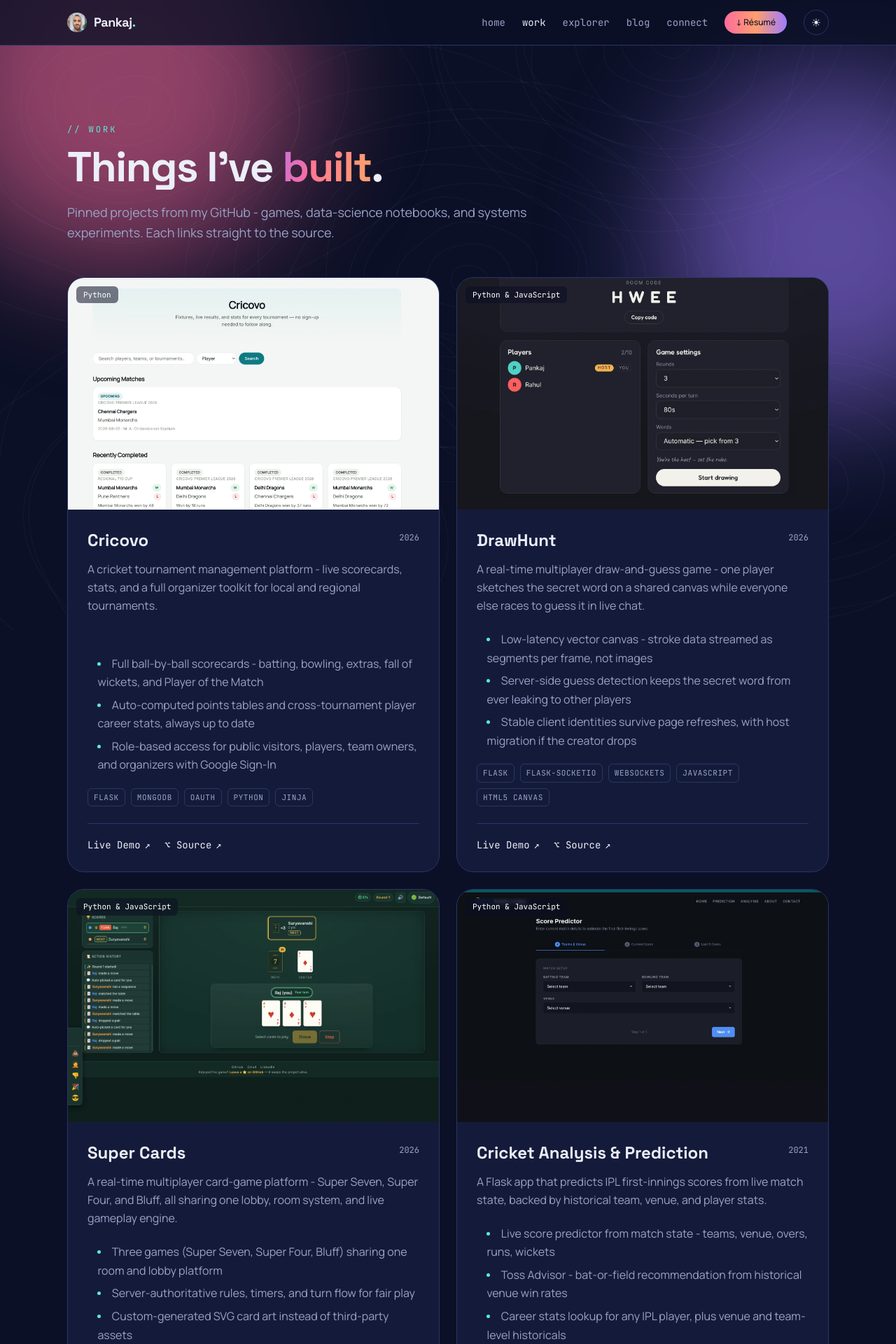
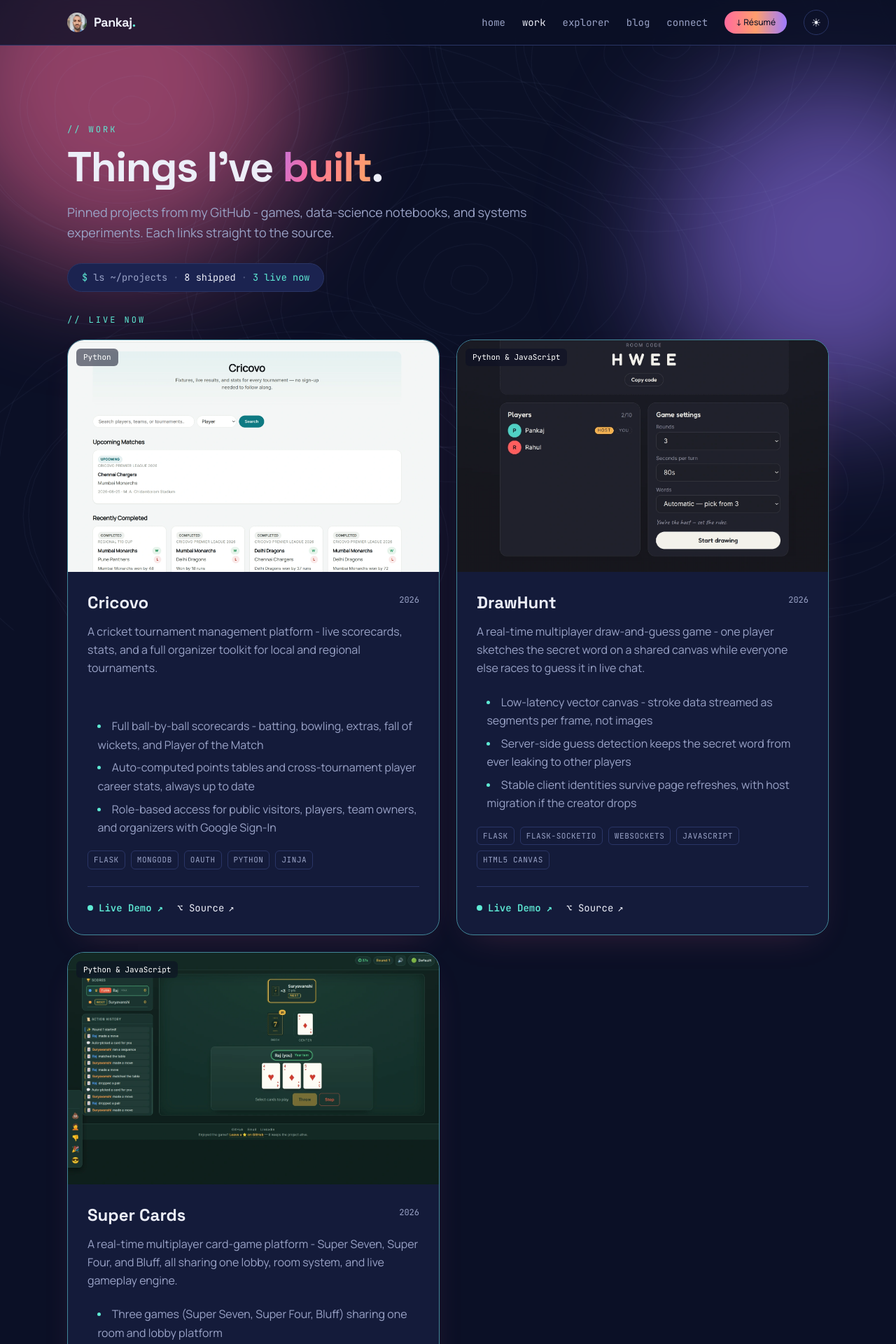
Before and after one commit to PankajChauhanji/my_portfolio, a Flask app: page /projects/ in a window 1280 px wide. Shown: the top 1920 px of the page at 70% size. Run offline with Flask 3, Linux system fonts and the light colour scheme; some libraries are stand-ins or nearby versions.

Commit message:
Refactor projects page template

```diff
--- a/templates/projects.html
+++ b/templates/projects.html
@@ -1,17 +1,9 @@
 {% extends 'base.html' %}
 {% block title %}Work - {{ profile.name }}{% endblock %}
 {% block meta_description %}{{ site.pages.projects.subtitle }}{% endblock %}
-{% block content %}
-<section class="max-w-content mx-auto px-5 sm:px-8 pt-20 sm:pt-28 pb-12">
-  {% set pg = site.pages.projects %}
-  <p class="eyebrow reveal">{{ pg.eyebrow }}</p>
-  <h1 class="reveal font-display font-bold tracking-tight text-4xl sm:text-6xl mt-4">{{ pg.title_pre }}<span class="alpenglow">{{ pg.title_accent }}</span>{{ pg.title_post }}</h1>
-  <p class="reveal mt-5 max-w-2xl text-lg text-muted leading-relaxed">{{ pg.subtitle }}</p>
-</section>
-<section class="max-w-content mx-auto px-5 sm:px-8 pb-10">
-  <div class="grid md:grid-cols-2 gap-5 sm:gap-6">
-    {% for p in projects %}
-    <article class="reveal card rounded-3xl overflow-hidden flex flex-col">
+
+{% macro project_card(p, featured=false) %}
+<article class="reveal card rounded-3xl overflow-hidden flex flex-col{{ ' project-featured' if featured }}">
   <div class="relative aspect-[16/10] overflow-hidden">
     <img src="{{ p.cover }}" alt="{{ p.title }} cover" class="w-full h-full object-cover transition-transform duration-700 hover:scale-105" loading="lazy">
     {% if p.language %}<span class="absolute top-3 left-3 font-mono text-[11px] px-2.5 py-1 rounded-md text-white" style="background:rgba(11,16,38,0.55);backdrop-filter:blur(4px)">{{ p.language }}</span>{% endif %}
@@ -32,12 +24,63 @@
     <div class="flex flex-wrap gap-2 mt-5">{% for t in p.tags %}<span class="tag">{{ t }}</span>{% endfor %}</div>
     <div class="flex items-center gap-5 mt-6 pt-5 font-mono text-sm" style="border-top:1px solid var(--border)">
       {% for link in p.links %}
+      {% if link.type=='live' %}
+      <a href="{{ link.href }}" target="_blank" rel="noopener" class="font-semibold inline-flex items-center gap-2 transition-colors" style="color:var(--glacier)">
+        <span class="live-dot relative flex h-2 w-2">
+          <span class="absolute inline-flex h-full w-full rounded-full" style="background:var(--glacier)"></span>
+          <span class="relative inline-flex rounded-full h-2 w-2" style="background:var(--glacier)"></span>
+        </span>
+        {{ link.label }}<span aria-hidden="true">&#8599;</span>
+      </a>
+      {% else %}
       <a href="{{ link.href }}" target="_blank" rel="noopener" class="text-text hover:text-glacier transition-colors inline-flex items-center gap-1.5">{% if link.type=='github' %}⌥ {% endif %}{{ link.label }}<span aria-hidden="true">&#8599;</span></a>
+      {% endif %}
       {% endfor %}
     </div>
   </div>
 </article>
-    {% endfor %}
+{% endmacro %}
+
+{% block content %}
+<section class="max-w-content mx-auto px-5 sm:px-8 pt-20 sm:pt-28 pb-8">
+  {% set pg = site.pages.projects %}
+  <p class="eyebrow reveal">{{ pg.eyebrow }}</p>
+  <h1 class="reveal font-display font-bold tracking-tight text-4xl sm:text-6xl mt-4">{{ pg.title_pre }}<span class="alpenglow">{{ pg.title_accent }}</span>{{ pg.title_post }}</h1>
+  <p class="reveal mt-5 max-w-2xl text-lg text-muted leading-relaxed">{{ pg.subtitle }}</p>
+
+  {% set ns = namespace(live=0) %}
+  {% for p in projects %}{% for link in p.links %}{% if link.type == 'live' %}{% set ns.live = ns.live + 1 %}{% endif %}{% endfor %}{% endfor %}
+  <div class="reveal terminal-strip mt-7">
+    <span style="color:var(--glacier)">$</span> ls ~/projects
+    <span class="terminal-strip-sep">&middot;</span>
+    <span class="text-text">{{ projects|length }} shipped</span>
+    <span class="terminal-strip-sep">&middot;</span>
+    <span style="color:var(--glacier)">{{ ns.live }} live now</span>
   </div>
 </section>
+
+{% set featured = [] %}
+{% set rest = [] %}
+{% for p in projects %}
+  {% set is_live = p.links | selectattr('type', 'equalto', 'live') | list | length > 0 %}
+  {% if is_live %}{% set _ = featured.append(p) %}{% else %}{% set _ = rest.append(p) %}{% endif %}
+{% endfor %}
+
+{% if featured %}
+<section class="max-w-content mx-auto px-5 sm:px-8 pb-10">
+  <p class="eyebrow reveal mb-5">// live now</p>
+  <div class="grid md:grid-cols-2 gap-5 sm:gap-6">
+    {% for p in featured %}{{ project_card(p, featured=true) }}{% endfor %}
+  </div>
+</section>
+{% endif %}
+
+{% if rest %}
+<section class="max-w-content mx-auto px-5 sm:px-8 pb-10">
+  {% if featured %}<p class="eyebrow reveal mb-5">// more projects</p>{% endif %}
+  <div class="grid md:grid-cols-2 gap-5 sm:gap-6">
+    {% for p in rest %}{{ project_card(p) }}{% endfor %}
+  </div>
+</section>
+{% endif %}
 {% endblock %}
```
Lines whose indentation alone changed are shown as unchanged.
